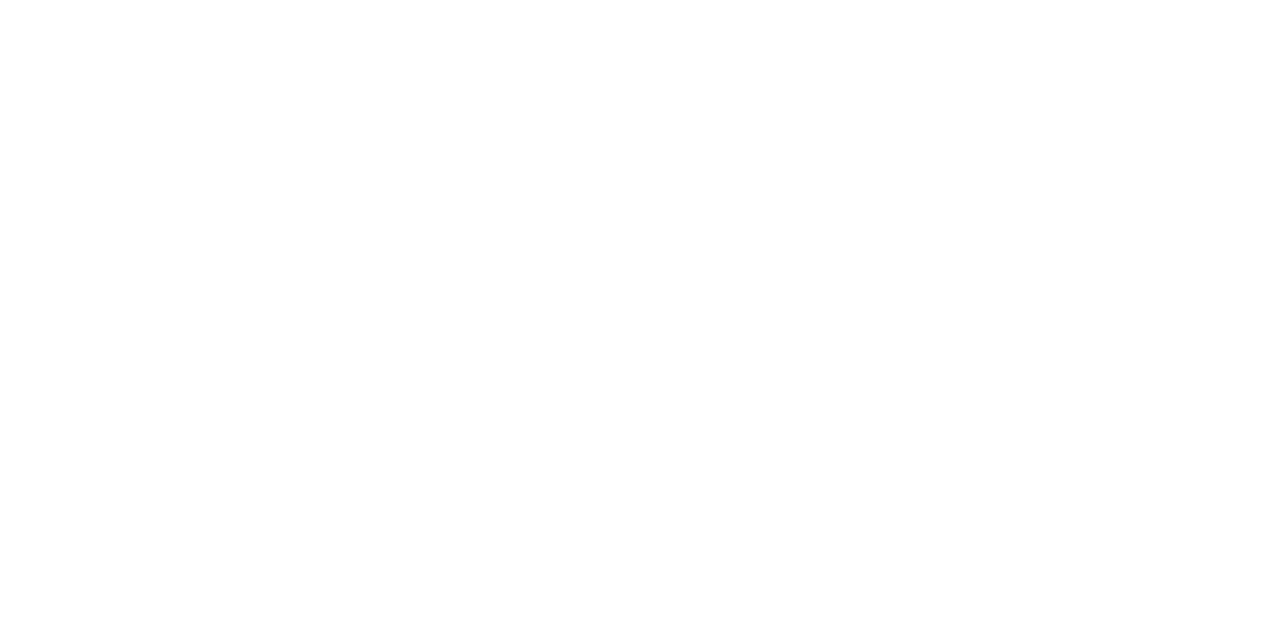
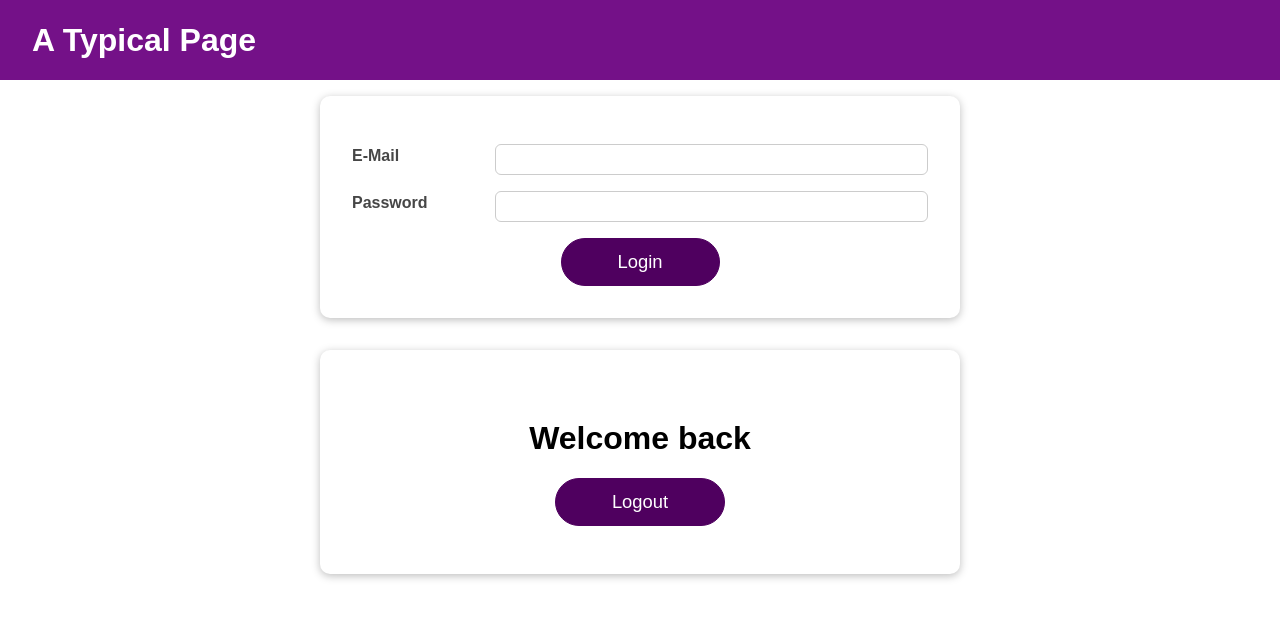
Before and after one commit to BISrat3/Authentication-react, a React (Create React App) app: page / in a window 1280 px wide. Shown: the top 618 px of the page. Built offline with nearby package versions, Linux system fonts and the light colour scheme.

Commit message:
checking the functionality

```diff
--- a/src/Store/auth-context.js
+++ b/src/Store/auth-context.js
@@ -13,9 +13,9 @@
 
     useEffect(() => {
 
-        const storeUserLoggedInformation = localStorage.getItem('isLoggedIn')
+        const storedUserLoggedInformation = localStorage.getItem('isLoggedIn')
 
-        if(storeUserLoggedInformation === '1'){
+        if(storedUserLoggedInformation === '1'){
           setIsLoggedIn(true)
         }
       }, [])
@@ -32,7 +32,7 @@
         setIsLoggedIn(false)
       }
 
-    return
+    return (
         <AuthContext.Provider value ={
            {isLoggedIn: isLoggedIn,
             onLogout:logoutHandler,
@@ -40,6 +40,7 @@
         }}>
             {props.children}
         </AuthContext.Provider>
+    )
 }
 
 export default AuthContext;
--- a/src/components/Login/Login.js
+++ b/src/components/Login/Login.js
@@ -35,8 +35,12 @@
     // const [passwordIsValid, setPasswordIsValid] =useState();
     const [formIsValid, setFormIsValid] = useState(false);
 
-    const authCtx = useContext (AuthContext)
 
+
+    const [emailState, dispatchEmail] = useReducer(emailReducer, {
+        value :'',
+        isValid: null,
+    })
 
     const [passwordState, dispatchPassword] = useReducer
        ( passwordReducer, {
@@ -44,10 +48,7 @@
         isValid: null,
        });
 
-    const [emailState, dispatchEmail] = useReducer(emailReducer, {
-        value :'',
-        isValid: undefined,
-    })
+    const authCtx = useContext (AuthContext)
 
     const emailInputRef = useRef();
     const passwordInputRef = useRef();
@@ -65,14 +66,14 @@
     // to handle side effect - are http request.
     // useEffects are executed in response to something, it could be loading anything that is related to action.
     useEffect(()=>{
-        const identifier = setTimeout(() =>{
+        const identifier = setTimeout(() => {
         console.log("Checking form validity!")
-        setFormIsValid(
+        setFormIsValid (
             emailIsValid && passwordIsValid)
         }, 500);
 
 
-        return () =>{
+        return () => {
             console.log("Running Clean up")
             clearTimeout(identifier)
         }
@@ -94,11 +95,11 @@
         // setEnteredPassword (event.target.value)
         dispatchPassword({type: 'USER_INPUT', val: event.target.value})
 
-        setFormIsValid(
-            emailState.isValid && event.target.value.trim().length >6)
+        // setFormIsValid(
+        //     emailState.isValid && event.target.value.trim().length >6)
     }
 
-    const validateEmailHandler = () =>{
+    const validateEmailHandler = () => {
         // setEmailIsValid (emailState.value.includes('@')) or
         // setEmailIsValid (emailState.isValid) or
         dispatchEmail({type: 'INPUT_BLUR'})
@@ -117,7 +118,7 @@
         else if (!emailIsValid){
             emailInputRef.current.focus();
         }
-        else{
+        else {
             passwordInputRef.current.focus();
         }
     }
--- a/src/components/MainHeader/Navigation.js
+++ b/src/components/MainHeader/Navigation.js
@@ -13,7 +13,7 @@
     // }
     // )}
     // </AuthContext.Consumer>
-    <nav>
+    <nav className={classes.nav}>
         <ul>
             {ctx.isLoggedIn && (
                 <li>
--- a/src/components/UI/Button/Button.module.css
+++ b/src/components/UI/Button/Button.module.css
@@ -0,0 +1,30 @@
+.button {
+    font: inherit;
+    border: 1px solid #4f005f;
+    background: #4f005f;
+    color: white;
+    padding: 0.75rem 3.5rem;
+    cursor: pointer;
+    font-size: 1.15rem;
+    border-radius: 30px;
+  }
+
+  .button:hover,
+  .button:active {
+    background: #741188;
+    border-color: #741188;
+  }
+
+  .button:focus {
+    outline: none;
+  }
+
+  button:disabled,
+  button:focus:disabled,
+  button:hover:disabled,
+  button:active:disabled {
+    background: #ccc;
+    border-color: #ccc;
+    color: #666666;
+    cursor: not-allowed;
+  }
--- a/src/components/UI/Card/Card.js
+++ b/src/components/UI/Card/Card.js
@@ -1,11 +1,11 @@
-import React, { Component } from 'react'
+import React from 'react'
 
-export class Card extends Component {
-  render() {
+import classes from './Card.module.css';
+
+const Card = (props) => {
     return (
-      <div>Card</div>
+      <div className={`${classes.card} ${props.className}`}>{props.children}</div>
     )
-  }
 }
 
 export default Card
--- /dev/null
+++ b/src/components/UI/Card/Card.module.css
@@ -0,0 +1,5 @@
+.card {
+    background: white;
+    box-shadow: 0 2px 8px rgba(0, 0, 0, 0.26);
+    border-radius: 10px;
+  }
```
